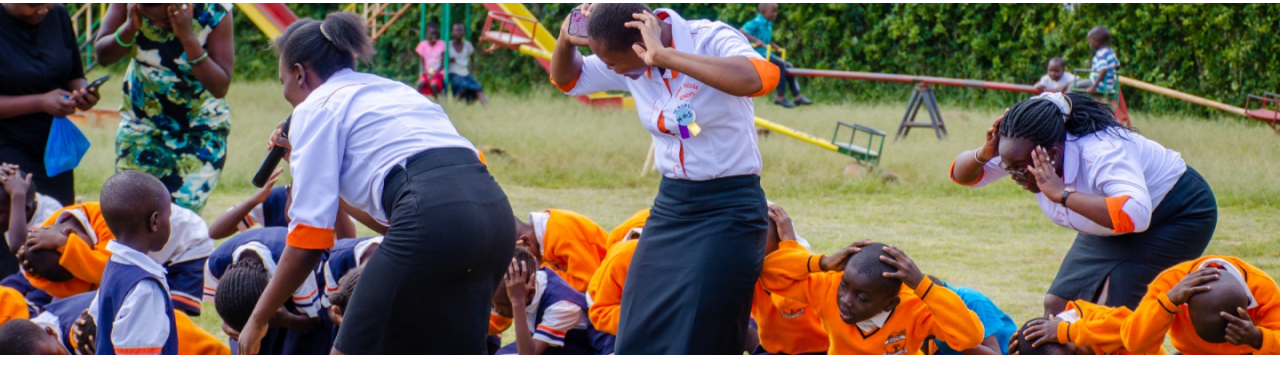
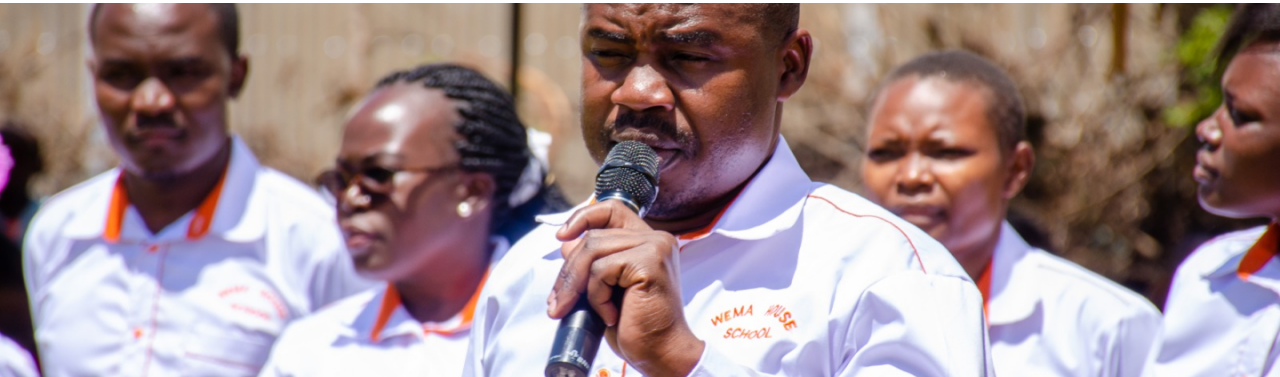
Before and after one commit to ra-y-oo/wema, a plain HTML site: page careers.html in a window 1280 px wide. Shown: the part 61-438 px from the top of the page. Drawn offline with nearby package versions, Linux system fonts and the light colour scheme.

Commit message:
Add photo

```diff
--- a/careers.html
+++ b/careers.html
@@ -105,7 +105,7 @@
         </div>
       </nav>
 </div>
-  <img src="./img/teachers.png" alt="Children and teachers dancing" style="width: 100%; margin-bottom: 2rem;">
+  <img src="./img/teachers1.png" alt="Children and teachers dancing" style="width: 100%; margin-bottom: 2rem;">
     <section class="container">
       <div>
         <h1 class="blue-txt">Join Our Team: Explore Exciting Career Opportunities</h1>
```
Also changed, not shown: img/teachers1.png (added).
